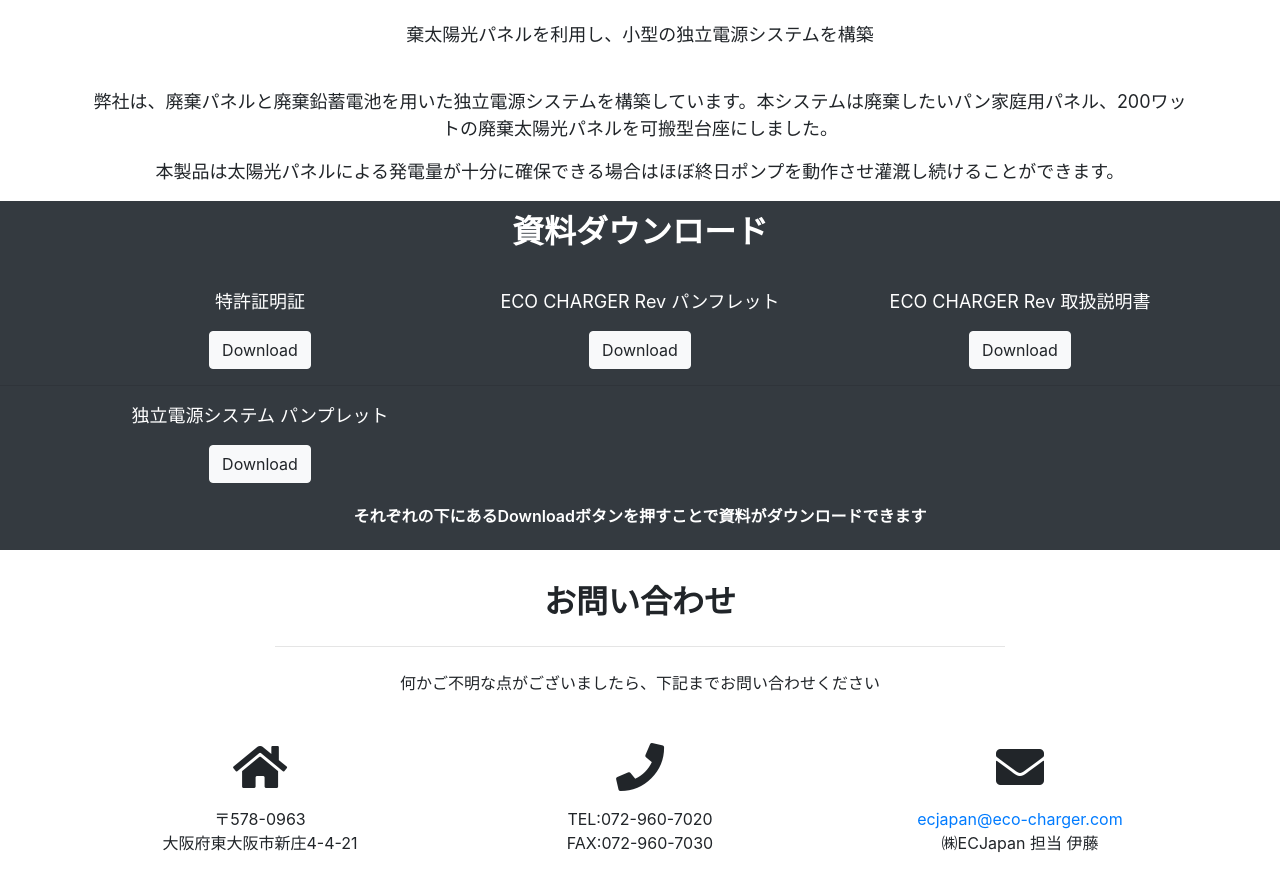
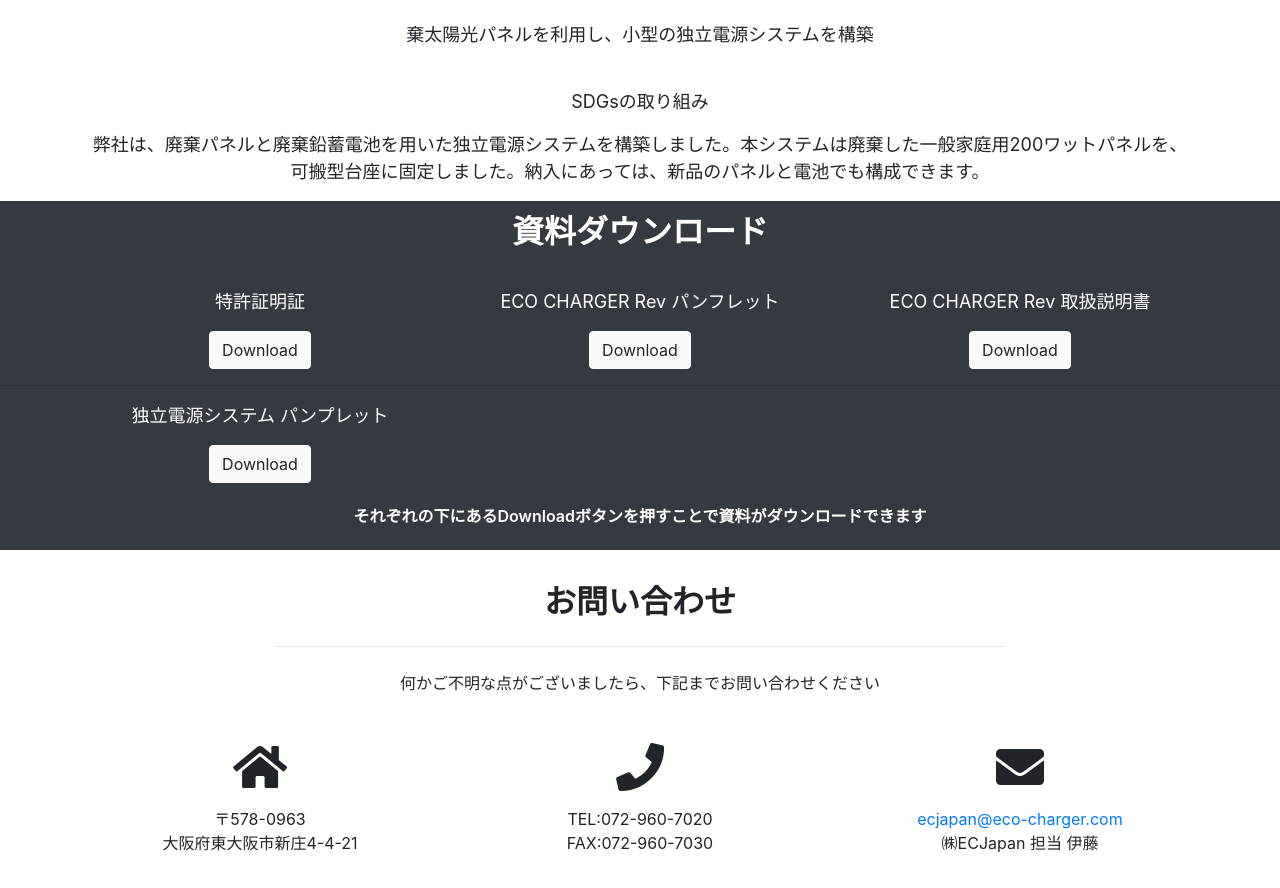
Before and after one commit to ecjapan/ecjapan.github.io, a plain HTML site: page index.html in a window 1280 px wide. Shown: the part 4251-5139 px from the top of the page. Drawn offline with nearby package versions, Linux system fonts and the light colour scheme.

Commit message:
[fix] japanese message

```diff
--- a/index.html
+++ b/index.html
@@ -152,8 +152,8 @@
           <br>
           <p class="description">棄太陽光パネルを利用し、小型の独立電源システムを構築</p>
           <br>
-          <p class="description">弊社は、廃棄パネルと廃棄鉛蓄電池を用いた独立電源システムを構築しています。本システムは廃棄したいパン家庭用パネル、200ワットの廃棄太陽光パネルを可搬型台座にしました。</p>
-          <p class="description">本製品は太陽光パネルによる発電量が十分に確保できる場合はほぼ終日ポンプを動作させ灌漑し続けることができます。</p>
+          <p class="description">SDGsの取り組み</p>
+          <p class="description">弊社は、廃棄パネルと廃棄鉛蓄電池を用いた独立電源システムを構築しました。本システムは廃棄した一般家庭用200ワットパネルを、可搬型台座に固定しました。納入にあっては、新品のパネルと電池でも構成できます。</p>
         </div>
       </div>
     </div>
```
